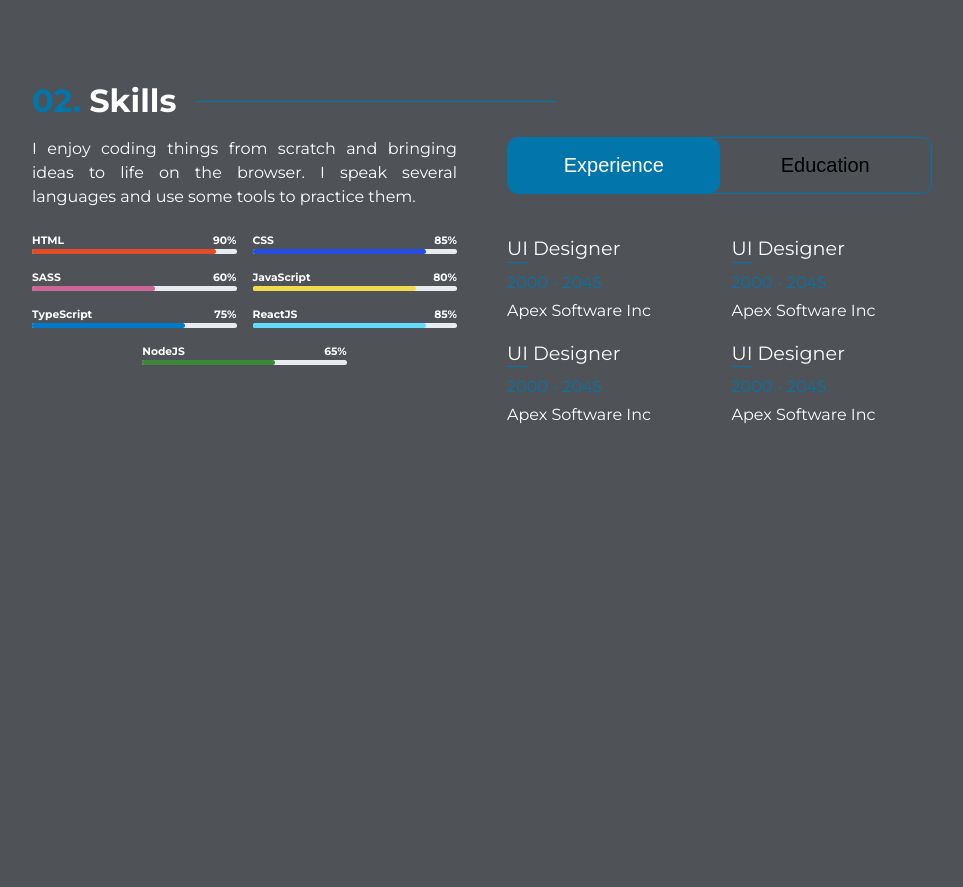
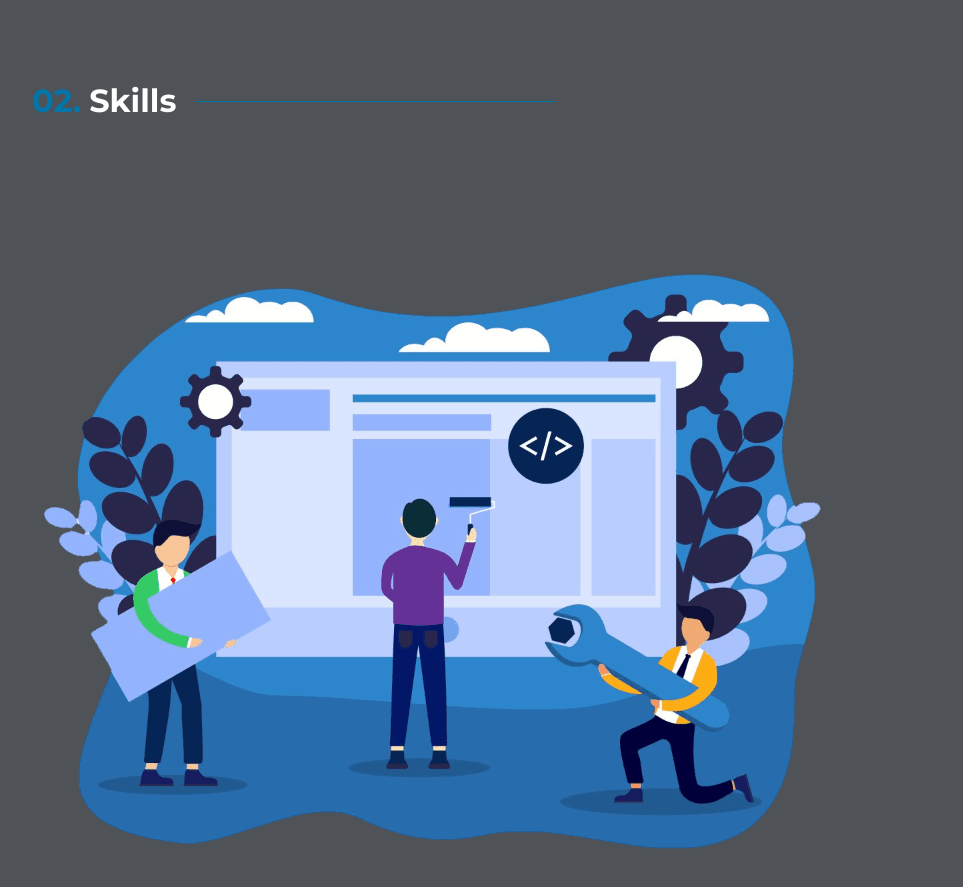
Before and after one commit to pelloKraken628/june_portfolio, a React (Create React App) app: page / in a window 1280 px wide. Shown: the part 1540-2427 px from the top of the page, without its empty margins (158-1121 px from the left). Before the commit the page ends 2019 px from the top, so only its background shows below. Built offline with nearby package versions, Linux system fonts and the light colour scheme; a web font is replaced by a local one.

Commit message:
[Skills] added illustration

```diff
--- a/src/components/sections/Skills/Skills.style.ts
+++ b/src/components/sections/Skills/Skills.style.ts
@@ -1,6 +1,7 @@
 import styled from 'styled-components';
 import { Section } from '../About/About.style';
 import { FontAwesomeIcon } from '@fortawesome/react-fontawesome';
+import { MDDown } from '../../../styles/responsive';
 
 const Container = styled(Section)`
 
@@ -10,120 +11,20 @@ const Wrapper = styled.div`
   margin: 0 auto;
 `;
 const Main = styled.div`
-    margin: -24px -25px 0;
     display:flex;
 `;
-const Col = styled.div`
-  width:50%;
-  padding:0 25px;
+const ImageContainer = styled.div`
+  width:100%;
+  aspect-ratio:1;
 `;
-const Skillcontainer = styled.div`
-display:flex;
-flex-wrap:wrap;
-justify-content:center;
-margin:0 -8px;
-`;
-const SkillWrapper = styled.div`
-width:50%;
-padding:8px;
-display:flex;
-justify-content:space-between;
-flex-wrap:wrap;
-  `;
-const SkillText = styled.h6`
 
-`;
-const SkillPercentContainer = styled.div`
-  height:5px;
-  width:100%;
-  flex-basis:100%;
-  border-radius:5px;
-  background-color:#e9ecef;
-  `;
-interface SkillPercentProps {
-  percentage: number;
-  color: string;
-}
-const SkillPercent = styled.div<SkillPercentProps>`
-border-radius:5px;
-width:${({ percentage }) => percentage}%;
-background-color:#${({ color }) => color};
-height:100%;
-`;
-// experiences column
-const ExperienceHeader = styled.div`
-  display:flex;
-  border:1px solid ${({ theme }) => theme.palette.primary.darker};
-  border-radius:${({ theme }) => theme.borderRadius.medium};
-  margin-bottom:40px;
-  `;
-interface ExperienceHeaderBtnProps {
-  selected: boolean;
-}
-const ExperienceMain = styled.div`
-`;
-const ExperienceMainWrapper = styled.div`
-  margin:-12px -12px 0;
-  display:flex;
-  flex-wrap:wrap;
-`;
-const Experience = styled.div`
-  padding: 0 12px;
-  width:50%;
-  margin-top:12px;
-`;
-const ExperienceHeaderBtn = styled.button<ExperienceHeaderBtnProps>`
-  width:50%;
-  padding:16px;
-  font-size:1.25rem;
-  border-radius:${({ theme }) => theme.borderRadius.medium};
-  color:${({ theme, selected }) => selected ? theme.palette.common.white : theme.palette.common.black};
-  background-color:${({ selected, theme }) => selected ? theme.palette.primary.darker : "transparent"};
-  border:none;
-  height:100%;
-  cursor:pointer;
-  transition: all 150ms ease-in-out;
-`;
-const ExperienceTitle = styled.h5`
-  font-size:1.2rem;
-  font-weight:normal;
-  margin-bottom:8px;
-  color:${({ theme }) => theme.palette.common.white};
-  position:relative;
-  ::after {
-    content:"";
-  background-color:${({ theme }) => theme.palette.primary.darker};
-  position:absolute;
-  width:10%;
-  height:1px;
-  left:0;
-  bottom:0;
-  }
-`;
-const Date = styled.p`
-  color:${({ theme }) => theme.palette.primary.darker};
-  margin-bottom:4px;
-`;
-const Job = styled.p`
-  color:${({ theme }) => theme.palette.common.white};
-  margin-bottom:4px;
+const Image = styled.img`
+  max-width:100%;
 `;
 export {
   Container,
   Wrapper,
   Main,
-  Col,
-  Skillcontainer,
-  SkillWrapper,
-  SkillText,
-  SkillPercentContainer,
-  SkillPercent,
-  ExperienceHeader,
-  ExperienceHeaderBtn,
-  ExperienceMain,
-  ExperienceMainWrapper,
-  Experience,
-  ExperienceTitle,
-  Date,
-  Job,
+  ImageContainer,
+  Image,
 }
--- a/src/components/sections/Skills/index.tsx
+++ b/src/components/sections/Skills/index.tsx
@@ -1,28 +1,15 @@
 import { useMemo, useState } from "react";
 import {
-  Paragraph,
   SectionHeader,
   SectionHeaderBar,
   SectionTitle,
 } from "../About/About.style";
 import {
-  Col,
   Container,
-  Experience,
-  Date,
-  ExperienceHeader,
-  ExperienceHeaderBtn,
-  ExperienceMain,
-  ExperienceMainWrapper,
-  ExperienceTitle,
   Main,
-  SkillPercent,
-  SkillPercentContainer,
-  SkillText,
-  SkillWrapper,
-  Skillcontainer,
+  Image,
   Wrapper,
-  Job,
+  ImageContainer,
 } from "./Skills.style";
 
 const Skills = () => {
@@ -86,64 +73,12 @@ const Skills = () => {
           <SectionHeaderBar />
         </SectionHeader>
         <Main>
-          <Col>
-            <Paragraph>
-              I enjoy coding things from scratch and bringing ideas to life on
-              the browser. I speak several languages and use some tools to
-              practice them.
-            </Paragraph>
-            <Skillcontainer>
-              {skillItems.map(({ title, percentage, color }, idx) => (
-                <SkillWrapper key={idx}>
-                  <SkillText>{title}</SkillText>
-                  <SkillText>{percentage}%</SkillText>
-                  <SkillPercentContainer>
-                    <SkillPercent color={color} percentage={percentage} />
-                  </SkillPercentContainer>
-                </SkillWrapper>
-              ))}
-            </Skillcontainer>
-          </Col>
-          <Col>
-            <ExperienceHeader>
-              <ExperienceHeaderBtn
-                onClick={() => handleSelect(0)}
-                selected={selectedBtn === 0}
-              >
-                Experience
-              </ExperienceHeaderBtn>
-              <ExperienceHeaderBtn
-                onClick={() => handleSelect(1)}
-                selected={selectedBtn === 1}
-              >
-                Education
-              </ExperienceHeaderBtn>
-            </ExperienceHeader>
-            <ExperienceMain>
-              <ExperienceMainWrapper>
-                <Experience>
-                  <ExperienceTitle>UI Designer</ExperienceTitle>
-                  <Date>2000 - 2045</Date>
-                  <Job>Apex Software Inc</Job>
-                </Experience>
-                <Experience>
-                  <ExperienceTitle>UI Designer</ExperienceTitle>
-                  <Date>2000 - 2045</Date>
-                  <Job>Apex Software Inc</Job>
-                </Experience>
-                <Experience>
-                  <ExperienceTitle>UI Designer</ExperienceTitle>
-                  <Date>2000 - 2045</Date>
-                  <Job>Apex Software Inc</Job>
-                </Experience>
-                <Experience>
-                  <ExperienceTitle>UI Designer</ExperienceTitle>
-                  <Date>2000 - 2045</Date>
-                  <Job>Apex Software Inc</Job>
-                </Experience>
-              </ExperienceMainWrapper>
-            </ExperienceMain>
-          </Col>
+          <ImageContainer>
+            <Image
+              src={`${process.env.PUBLIC_URL}/assets/illustration-skills.png`}
+              alt="illustration construction"
+            />
+          </ImageContainer>
         </Main>
       </Wrapper>
     </Container>
```
Also changed, not shown: public/assets/illustration-skills.png (added).
